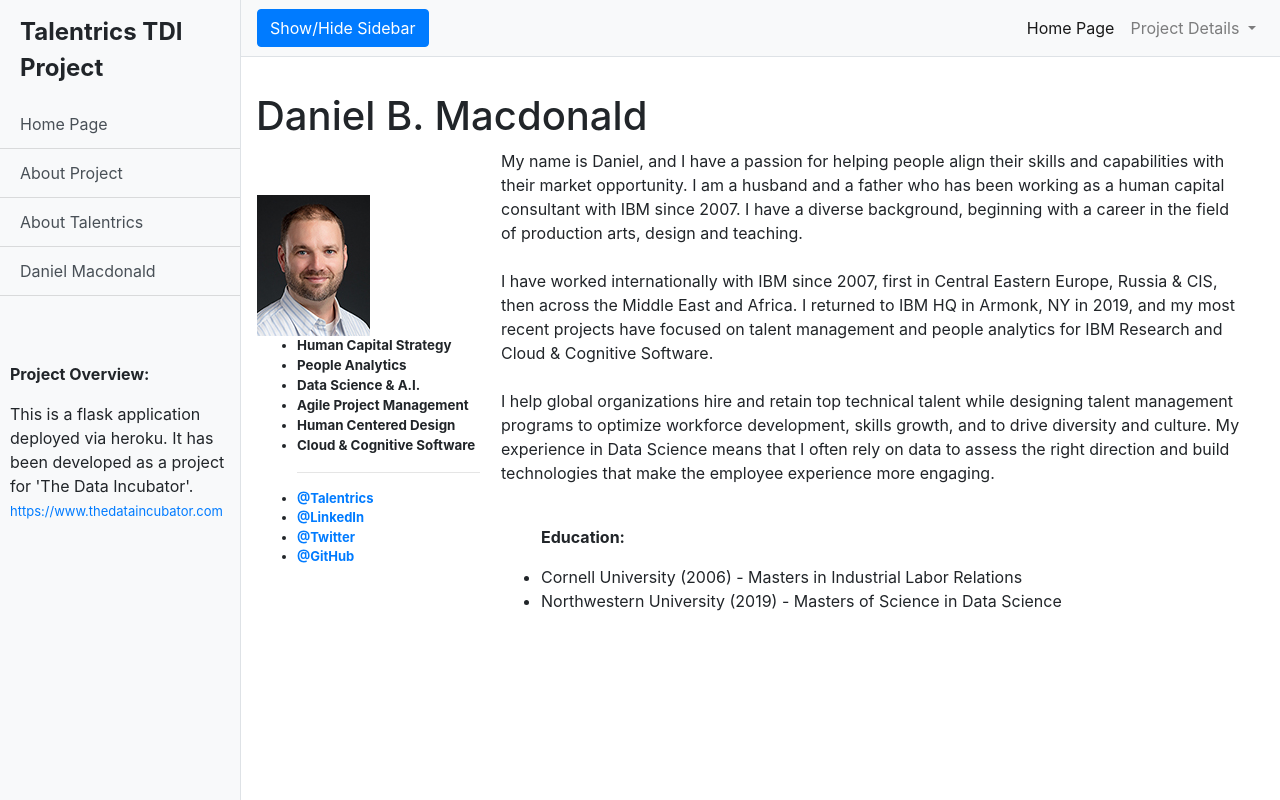
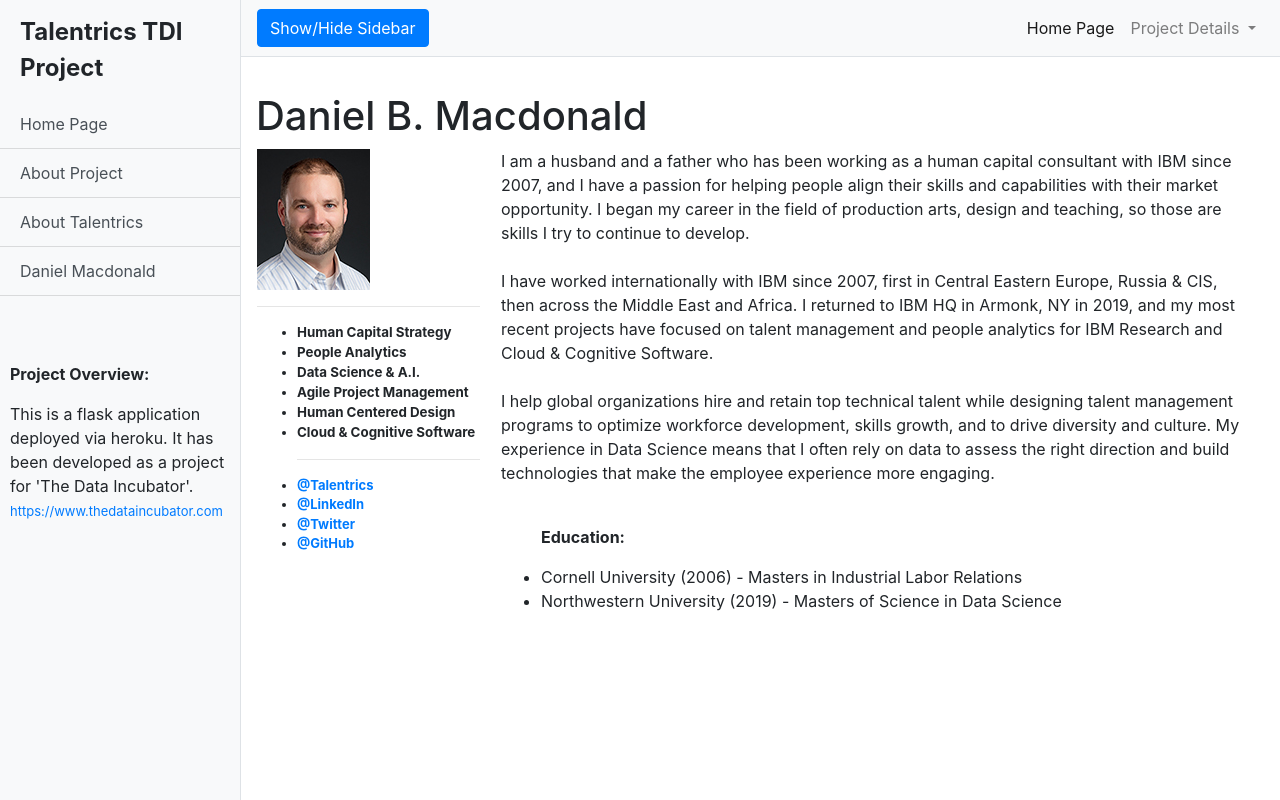
Before and after one commit to talentrics/heroku_test, a Flask app: page /danielbmacdonald in a window 1280 px wide. Run offline with Flask 2, Linux system fonts and the light colour scheme; lists and menus that the app fills with data are empty; some libraries are stand-ins or nearby versions.

Commit message:
Update danielbmacdonald.html

```diff
--- a/templates/danielbmacdonald.html
+++ b/templates/danielbmacdonald.html
@@ -10,8 +10,9 @@
       <h1 style="padding-top: 10px">Daniel B. Macdonald</h1>
 	      <table>
 	        <tr>
-	            <th style="width:225px">
-	            	<img style="align-self: center;" src="{{ url_for('static', filename='img/DBM_headshot.jpg') }}" width="113" height="141">
+	            <th style="vertical-align: top;width:225px">
+	            	<img align="Middle" src="{{ url_for('static', filename='img/DBM_headshot.jpg') }}" width="113" height="141"><br>
+	            	<hr>
 	            <ul>
 	            	<li style="font-size: smaller;">Human Capital Strategy</li>
 	            	<li style="font-size: smaller;">People Analytics</li>
@@ -27,7 +28,7 @@
 	            </ul>
 	        </th>
 	        	<th style="padding-left: 20px; padding-right: 20px;font-weight: normal;vertical-align: top">
-            		My name is Daniel, and I have a passion for helping people align their skills and capabilities with their market opportunity.  I am a husband and a father who has been working as a human capital consultant with IBM since 2007.  I have a diverse background, beginning with a career in the field of production arts, design and teaching.<br>
+            		I am a husband and a father who has been working as a human capital consultant with IBM since 2007, and I have a passion for helping people align their skills and capabilities with their market opportunity.  I began my career in the field of production arts, design and teaching, so those are skills I try to continue to develop.<br>
             		<br>
 					I have worked internationally with IBM since 2007, first in Central Eastern Europe, Russia & CIS, then across the Middle East and Africa.  I returned to IBM HQ in Armonk, NY in 2019, and my most recent projects have focused on talent management and people analytics for IBM Research and Cloud & Cognitive Software.<br>
 					<br>
```
